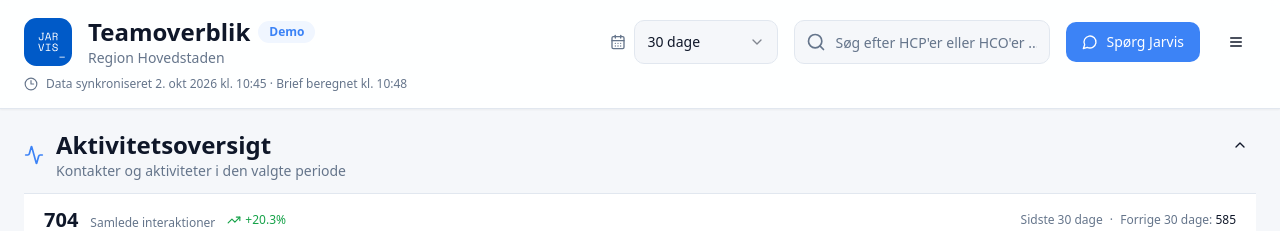
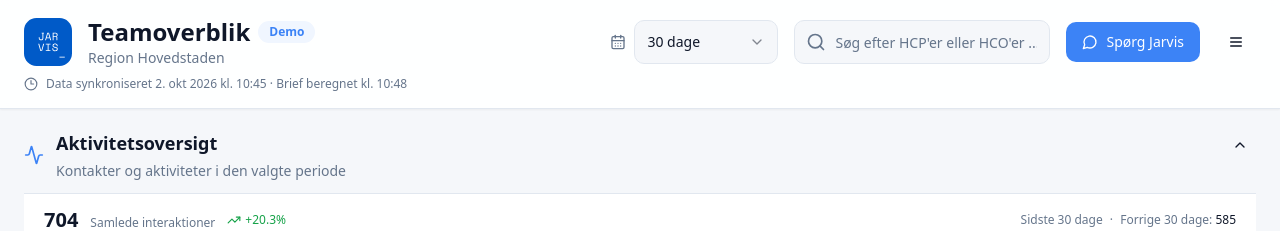
Before and after one commit to befriditliv/samlet-prototype, a React (Vite) app: page /manager in a window 1280 px wide. Shown: the top 231 px of the page. Built offline with nearby package versions, Linux system fonts and the light colour scheme; sample sign-in values are in the browser's storage; the HTML template or start-up script is replaced by a standard one.

Commit message:
Changes
Co-authored-by: befriditliv <113516524+befriditliv@users.noreply.github.com>

```diff
--- a/src/pages/ManagerDashboard.tsx
+++ b/src/pages/ManagerDashboard.tsx
@@ -11,15 +11,16 @@ import { NavigationMenu } from "@/components/NavigationMenu";
 import { Badge } from "@/components/ui/badge";
 import { useManagerPeriod } from "@/hooks/use-manager-period";
 import { syncLine } from "@/data/managerDemo";
-import { ManagerSection, ManagerSections } from "@/components/manager/ManagerSection";
+import { ManagerSection, ManagerSections, ManagerSectionTitle } from "@/components/manager/ManagerSection";
+import { managerSubtitle } from "@/components/manager/ManagerCard";
 import jarvisLogo from "@/assets/jarvis-logo.svg";
 
 const ManagerDashboard = () => {
   const { period, setPeriod, hasFixture } = useManagerPeriod();
   return <ManagerSections ids={["activity", "homepage-quality", "employees", "regional-coverage", "regional-themes", "homepage-signals", "reports"]}><div className="manager-view min-h-screen bg-background">
     <header className="sticky top-0 z-10 border-b bg-card/90 shadow-sm backdrop-blur-sm"><div className="container mx-auto px-4 py-4 sm:px-6"><div className="flex flex-wrap items-center gap-4"><img src={jarvisLogo} alt="Jarvis-logo" className="h-12 w-12" /><div className="min-w-48 flex-1"><div className="flex items-center gap-2"><h1 className="text-2xl font-bold text-foreground">Teamoverblik</h1><Badge variant="secondary">Demo</Badge></div><p className="text-sm text-muted-foreground">Region Hovedstaden</p></div><ManagerPeriodControl value={period} onChange={setPeriod} /><div className="hidden w-64 lg:block"><HcpSearch placeholder="Søg efter HCP'er eller HCO'er ..." /></div><AskJarvisManager /><NavigationMenu /></div><div className="mt-2 flex items-center gap-2 text-xs text-muted-foreground"><Clock3 className="h-3.5 w-3.5" />{syncLine}</div></div></header>
-    <main className="mx-auto max-w-7xl space-y-7 px-4 py-5 sm:px-6">{hasFixture ? <><ManagerSection id="activity" title="Aktivitetsoversigt" header={<div className="flex items-center gap-3"><Activity className="h-5 w-5 text-primary" /><div><h2 className="text-2xl font-bold">Aktivitetsoversigt</h2><p className="text-sm text-muted-foreground">Kontakter og aktiviteter i den valgte periode</p></div></div>}><ActivityOverview /></ManagerSection><HomepageDebriefQuality /><EmployeeOverview /><RegionalCoverage /><HomepageThemes /><HomepageSignals /></> : <div className="rounded-lg border bg-card p-10 text-center"><h2 className="font-semibold">Ingen forberedte demo-data for denne periode</h2><p className="mt-2 text-sm text-muted-foreground">Vælg 30 dage for at se det sporbare demo-datasæt.</p></div>}
-      <ManagerSection id="reports" title="Analyse og rapporter" header={<div className="flex items-center gap-3"><ChartNoAxesCombined className="h-5 w-5 text-primary" /><div><h2 className="text-xl font-bold">Analyse og rapporter</h2><p className="text-sm text-muted-foreground">Eksisterende managerværktøjer</p></div></div>}><InsightTools /></ManagerSection>
+    <main className="mx-auto max-w-7xl space-y-7 px-4 py-5 sm:px-6">{hasFixture ? <><ManagerSection id="activity" title="Aktivitetsoversigt" header={<div className="flex items-center gap-3"><Activity className="h-5 w-5 text-primary" /><div><ManagerSectionTitle>Aktivitetsoversigt</ManagerSectionTitle><p className={`mt-1 ${managerSubtitle}`}>Kontakter og aktiviteter i den valgte periode</p></div></div>}><ActivityOverview /></ManagerSection><HomepageDebriefQuality /><EmployeeOverview /><RegionalCoverage /><HomepageThemes /><HomepageSignals /></> : <div className="rounded-lg border bg-card p-10 text-center"><h2 className="font-semibold">Ingen forberedte demo-data for denne periode</h2><p className="mt-2 text-sm text-muted-foreground">Vælg 30 dage for at se det sporbare demo-datasæt.</p></div>}
+      <ManagerSection id="reports" title="Analyse og rapporter" header={<div className="flex items-center gap-3"><ChartNoAxesCombined className="h-5 w-5 text-primary" /><div><ManagerSectionTitle>Analyse og rapporter</ManagerSectionTitle><p className={`mt-1 ${managerSubtitle}`}>Eksisterende managerværktøjer</p></div></div>}><InsightTools /></ManagerSection>
     </main>
   </div></ManagerSections>;
 };
```
